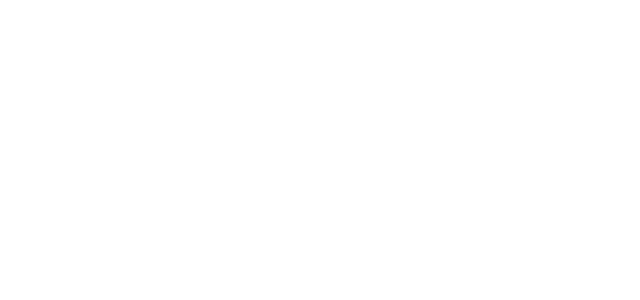
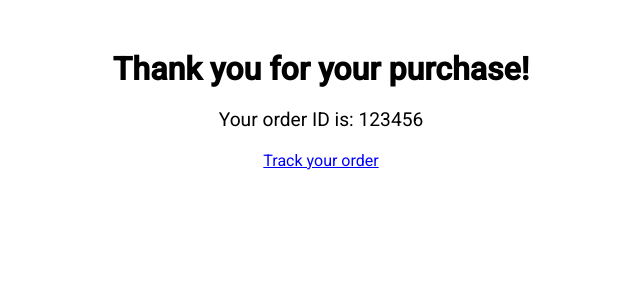
Before and after one commit to Niinnoo/Cloud-Computing-WS24-25, an Angular app in the folder Frontend/: page /order-summary in a window 1280 px wide. Before the commit this address led to /. Shown: the top 300 px of the page, without its empty margins (319-959 px from the left). Built offline with nearby package versions, Linux system fonts and the light colour scheme; no server answers.

Commit message:
New page with static text for testing the mail function after "successfull payment" loaded. Additionally, small change to the cart, so the Checkout only is clickable when the cart is not empty.

```diff
--- a/Frontend/src/app/app.routes.ts
+++ b/Frontend/src/app/app.routes.ts
@@ -6,6 +6,7 @@ import { PaymentComponent } from './components/payment/payment.component';
 import { ProcessingComponent } from './components/processing/processing.component';
 import { PaypalMockupComponent } from './components/paypal-mockup/paypal-mockup.component';
 import {AdminPanelComponent} from './components/admin-panel/admin-panel.component';
+import { OrderSummaryComponent } from './components/order-summary/order-summary.component';
 
 export const routes: Routes = [
     {path: '', component: ProductListComponent},
@@ -14,5 +15,6 @@ export const routes: Routes = [
     {path: 'payment', component: PaymentComponent},
     {path: 'payment/processing', component: ProcessingComponent},
     {path: 'payment/paypal', component: PaypalMockupComponent},
-  {path: 'admin', component: AdminPanelComponent},
+    {path: 'admin', component: AdminPanelComponent},
+    {path: 'order-summary', component: OrderSummaryComponent}
 ];
--- /dev/null
+++ b/Frontend/src/app/components/order-summary/order-summary.component.css
@@ -0,0 +1,21 @@
+.thank-you {
+    text-align: center;
+    margin-top: 50px;
+  }
+
+  .thank-you h1 {
+    font-size: 2em;
+    margin-bottom: 20px;
+  }
+
+  .thank-you p {
+    font-size: 1.2em;
+    margin-bottom: 20px;
+  }
+
+  .thank-you a {
+    font-size: 1em;
+    color: blue;
+    text-decoration: underline;
+    cursor: pointer;
+  }
--- /dev/null
+++ b/Frontend/src/app/components/order-summary/order-summary.component.html
@@ -0,0 +1,5 @@
+<div class="thank-you">
+    <h1>Thank you for your purchase!</h1>
+    <p>Your order ID is: {{ orderId }}</p>
+    <a href="#">Track your order</a>
+  </div>
--- /dev/null
+++ b/Frontend/src/app/components/order-summary/order-summary.component.ts
@@ -0,0 +1,33 @@
+import { Component, OnInit } from '@angular/core';
+import { HttpClient } from '@angular/common/http';
+
+@Component({
+  selector: 'app-order-summary',
+  imports: [],
+  templateUrl: './order-summary.component.html',
+  styleUrl: './order-summary.component.css'
+})
+export class OrderSummaryComponent implements OnInit {
+  orderId: string = '123456'; // static order id for testing
+
+  constructor(private http: HttpClient) {}
+
+  ngOnInit() {
+    this.sendEmail();
+  }
+
+  sendEmail() {
+    const emailData = {
+      subject: 'Test Subject',
+      message: 'This is a test message.',
+      recipient_list: ['test@mail.com']
+    };
+
+    this.http.post('http://127.0.0.1:8080/emailservice/send_email/', emailData)
+      .subscribe(response => {
+        console.log('Email sent successfully', response);
+      }, error => {
+        console.error('Error sending email', error);
+      });
+  }
+}
--- a/Frontend/src/app/components/paypal-mockup/paypal-mockup.component.ts
+++ b/Frontend/src/app/components/paypal-mockup/paypal-mockup.component.ts
@@ -1,5 +1,6 @@
 import { Component, OnInit } from '@angular/core';
 import { CommonModule } from '@angular/common';
+import { Router } from '@angular/router';
 
 @Component({
   selector: 'app-paypal-mockup',
@@ -11,9 +12,14 @@ import { CommonModule } from '@angular/common';
 export class PaypalMockupComponent implements OnInit {
   paymentSuccess = false;
 
+  constructor(private router: Router) {}
+
   ngOnInit() {
     setTimeout(() => {
       this.paymentSuccess = true;
-    }, 3000); // Zeigt die Nachricht nach 3 Sekunden an
+      setTimeout(() => {
+        this.router.navigate(['order-summary']);
+      }, 2000); // navigate to order summary after 2 seconds
+    }, 2000); // simulate 2 second payment processing
   }
 }
--- a/Frontend/src/app/components/processing/processing.component.html
+++ b/Frontend/src/app/components/processing/processing.component.html
@@ -63,6 +63,6 @@
     <!-- Actions -->
     <div class="actions">
       <button mat-raised-button color="primary" (click)="buyCart()">Buy</button>
-      <button mat-raised-button color="primary" (click)="chancelOrder()">Cancel</button>
+      <button mat-raised-button color="primary" (click)="cancelOrder()">Cancel</button>
     </div>
   </div>
--- a/Frontend/src/app/components/processing/processing.component.ts
+++ b/Frontend/src/app/components/processing/processing.component.ts
@@ -23,7 +23,7 @@ export class ProcessingComponent {
 
   constructor(private router: Router) {}
 
-  chancelOrder() {
+  cancelOrder() {
     this.router.navigate(['payment']);
   }
 
--- a/Frontend/src/app/components/shopping-cart/shopping-cart.component.html
+++ b/Frontend/src/app/components/shopping-cart/shopping-cart.component.html
@@ -48,5 +48,5 @@
 
 <div class="total-cost">
   <h3>Total: {{getTotalCost().toFixed(2)}}€</h3>
-  <button mat-raised-button color="primary" (click)="onCheckoutClick()">Checkout</button>
+  <button mat-raised-button color="primary" (click)="onCheckoutClick()" [disabled]="emptyCart">Checkout</button>
 </div>
--- a/Frontend/src/app/components/shopping-cart/shopping-cart.component.ts
+++ b/Frontend/src/app/components/shopping-cart/shopping-cart.component.ts
@@ -25,6 +25,7 @@ import { Router } from '@angular/router';
 })
 export class ShoppingCartComponent {
   showCheckout: boolean = false;
+  emptyCart: boolean = true;
   displayedColumns: string[] = ['name', 'price', 'quantity', 'total', 'actions'];
   dataSource = new MatTableDataSource<CartItem>([]);
   cartItems: CartItem[] = [];
@@ -40,6 +41,11 @@ export class ShoppingCartComponent {
       this.cartItems = items;
       this.dataSource.data = items;
     });
+    this.updateCartStatus();
+  }
+
+  updateCartStatus() {
+    this.emptyCart = this.cartItems.length === 0;
   }
 
   getTotalCost() {
@@ -48,15 +54,18 @@ export class ShoppingCartComponent {
 
   addQuantity(item: CartItem) {
     this.cartService.updateQuantity(item, true);
+    this.updateCartStatus();
   }
 
   removeQuantity(item: CartItem) {
     this.cartService.updateQuantity(item, false);
+    this.updateCartStatus();
   }
 
   removeFromCart(item: CartItem) {
     this.cartService.removeFromCart(item);
     this.snackBar.open('Item removed from cart', 'Close', { duration: 2000 });
+    this.updateCartStatus();
   }
 
   onBackClick() {
```
Also changed, not shown: 1 other file (tests, documents, lock files or other folders).
